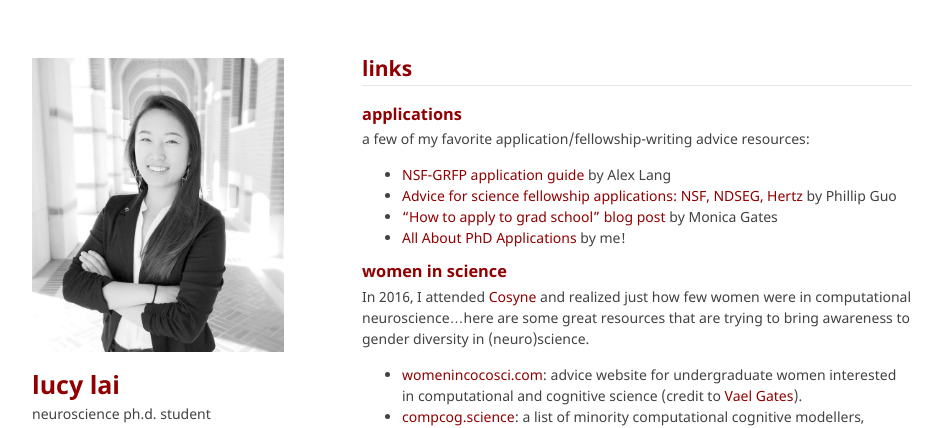
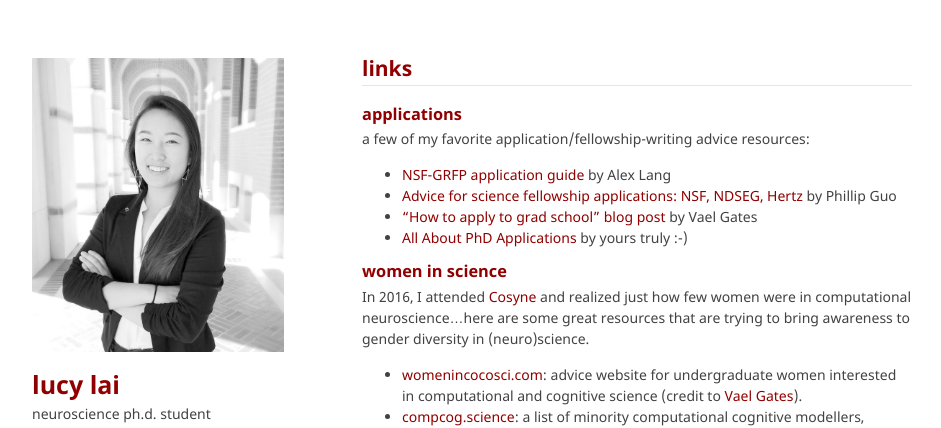
Before and after one commit to lucylai96/lucylai96.github.io, a Jekyll site: the page built from links.md, in a window 1280 px wide and 960 px high. Shown: the top 428 px of the window, without its empty margins (168-1109 px from the left). Built offline with Jekyll 4.4.1, drawn with Linux system fonts in a browser that asks for light colours; our own code applies the rules of GitHub Pages for plain Markdown files.

Commit message:
Update links.md

```diff
--- a/links.md
+++ b/links.md
@@ -4,8 +4,8 @@
 a few of my favorite application/fellowship-writing advice resources:
 * [NSF-GRFP application guide](http://www.alexhunterlang.com/nsf-fellowship) by Alex Lang
 * [Advice for science fellowship applications: NSF, NDSEG, Hertz](http://www.pgbovine.net/fellowship-tips.htm) by Phillip Guo
-* ["How to apply to grad school" blog post](https://monicagatesblog.wordpress.com/2016/03/14/the-phd-application-post/) by Monica Gates
-* [All About PhD Applications](https://lucyblogs.wordpress.com/2018/08/02/all-about-phd-applications/) by me!
+* ["How to apply to grad school" blog post](https://monicagatesblog.wordpress.com/2016/03/14/the-phd-application-post/) by Vael Gates
+* [All About PhD Applications](https://lucyblogs.wordpress.com/2018/08/02/all-about-phd-applications/) by yours truly :-)
 
 ### women in science
 In 2016, I attended [Cosyne](cosyne.org) and realized just how few women were in computational neuroscience...here are some great resources that are trying to bring awareness to gender diversity in (neuro)science.
```
